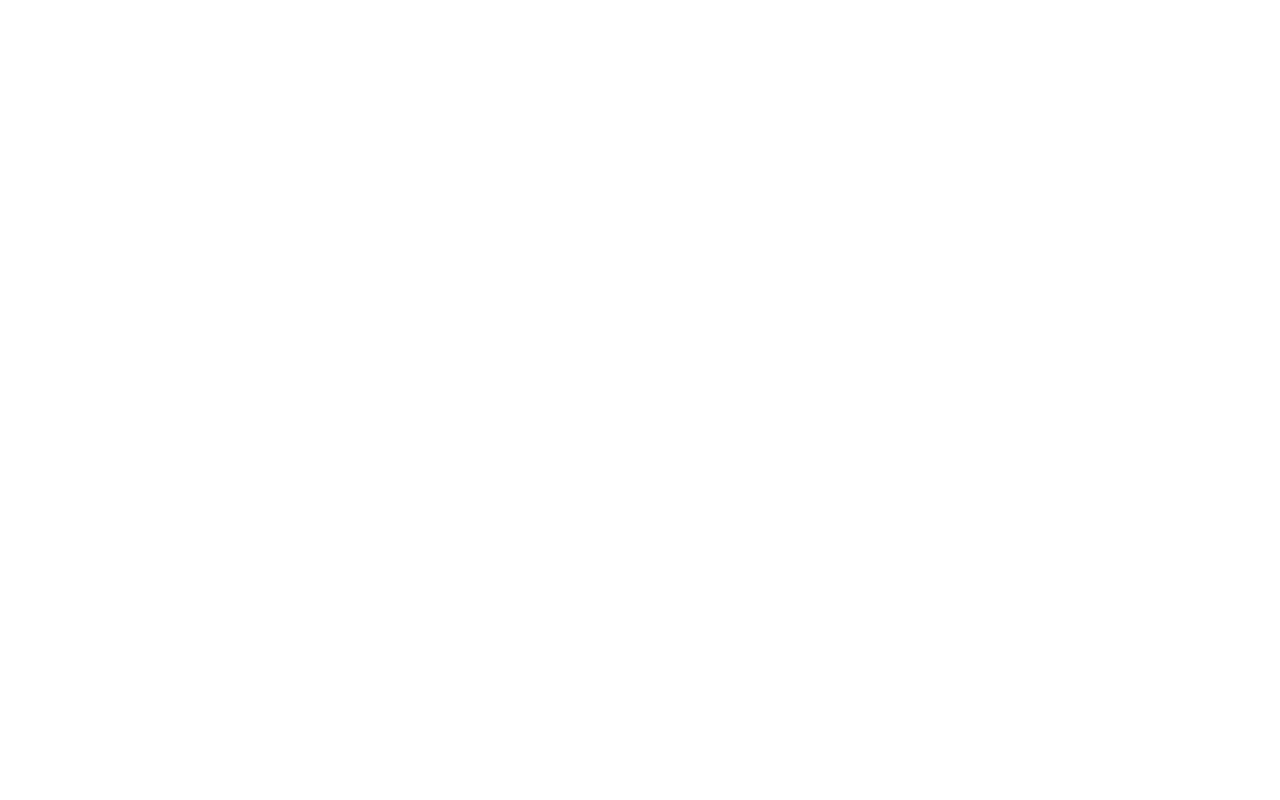
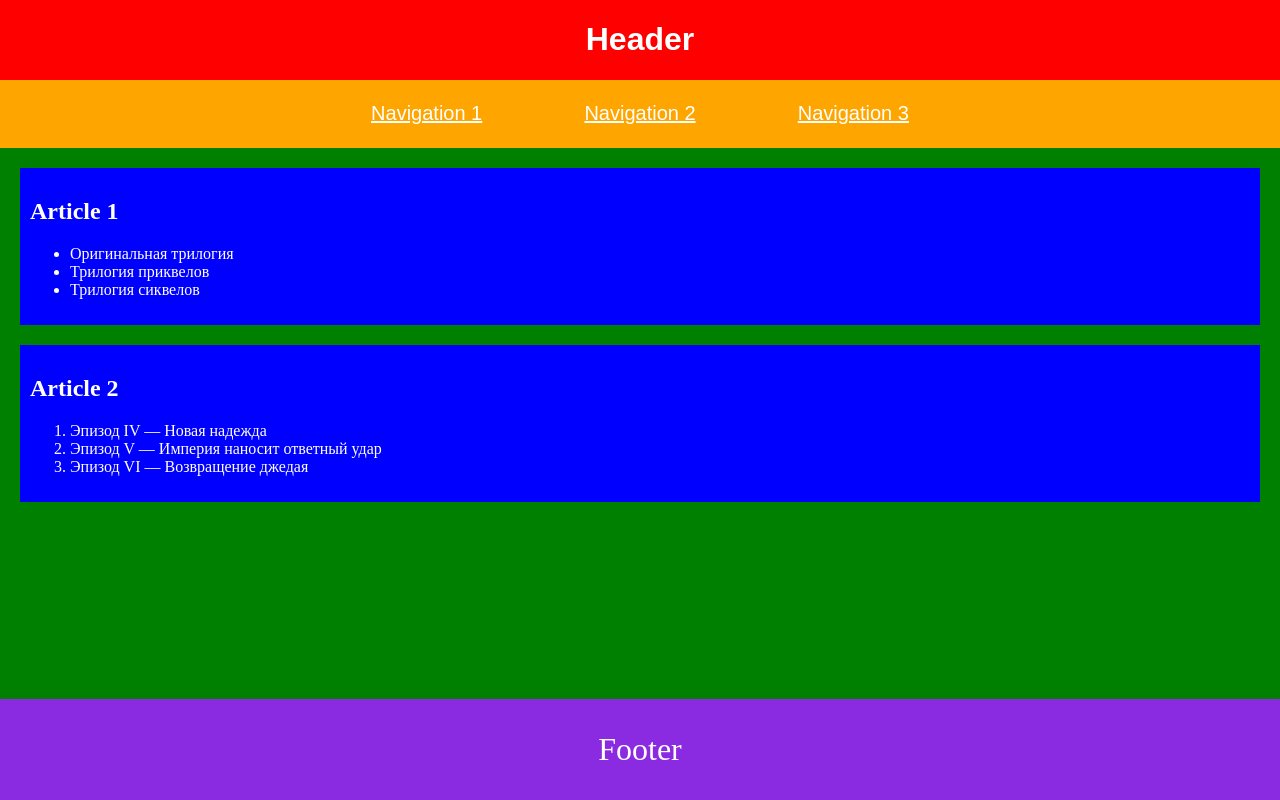
Before and after one commit to js-tasks-ru/htmlcss-20230404_kirill291, a website: page 02-dz0/01-semantic-mockup/solution.html in a window 1280 px wide. Drawn offline with Linux system fonts and the light colour scheme.

Commit message:
add solution for 2nd task 02-dz0

```diff
--- /dev/null
+++ b/02-dz0/01-semantic-mockup/css/main.css
@@ -0,0 +1,58 @@
+body {
+    color: white;
+    background-color: green;
+    display: flex;
+    flex-direction: column;
+  //  height: 100%;
+    padding: 0;
+    margin: 0;
+}
+
+header {
+    font-family: Arial, Verdana,  sans-serif; /* Семейство шрифтов */
+    background-color: red; /* Цвет фона веб-страницы */
+   // margin-top: 0 px;
+   // width: 100%;
+    text-align:center;
+   // overflow: hidden;
+}
+
+header > nav {
+    background-color: orange;
+    min-height: 3em;
+    display: flex;
+    justify-content: space-around;
+    align-items: center;
+    padding: 10px 25%;
+}
+
+header > nav > a{
+    font-size: 1.25em;
+    color: white;
+}
+
+/*main {
+    display: flex;
+    flex-direction: column;
+    justify-content: center;
+    //align-content: space-between
+}*/
+
+main > article{
+    padding: 10px;
+    margin: 20px;
+    background-color: blue;
+}
+
+footer {
+    background-color: blueviolet;
+    position: fixed;
+    left: 0;
+    bottom: 0;
+    width: 100%;
+    text-align: center;
+}
+
+footer > p {
+    font-size: 2em;
+}
--- a/02-dz0/01-semantic-mockup/solution.html
+++ b/02-dz0/01-semantic-mockup/solution.html
@@ -1,4 +1,40 @@
 <!DOCTYPE html>
 <html lang="ru">
-    <!-- Ваше решение -->
+    <head>
+        <meta http-equiv="Content-Type" content="text/html; charset=utf-8">
+        <link rel="stylesheet" href="css/main.css">
+        <title>2nd task</title>
+    </head>
+    <body>
+    <header>
+        <h1>Header</h1>
+        <nav>
+            <a href="">Navigation 1</a>
+            <a href="">Navigation 2</a>
+            <a href="">Navigation 3</a>
+        </nav>
+    </header>
+    <main>
+        <article>
+            <h2>Article 1</h2>
+            <ul>
+                <li>Оригинальная трилогия</li>
+                <li>Трилогия приквелов</li>
+                <li>Трилогия сиквелов</li>
+            </ul>
+        </article>
+        <article>
+            <h2>Article 2</h2>
+            <ol>
+                <li>Эпизод IV — Новая надежда</li>
+                <li>Эпизод V — Империя наносит ответный удар</li>
+                <li>Эпизод VI — Возвращение джедая</li>
+            </ol>
+        </article>
+        <footer>
+            <p>Footer</p>
+        </footer>
+    </main>
+
+    </body>
 </html>
```
